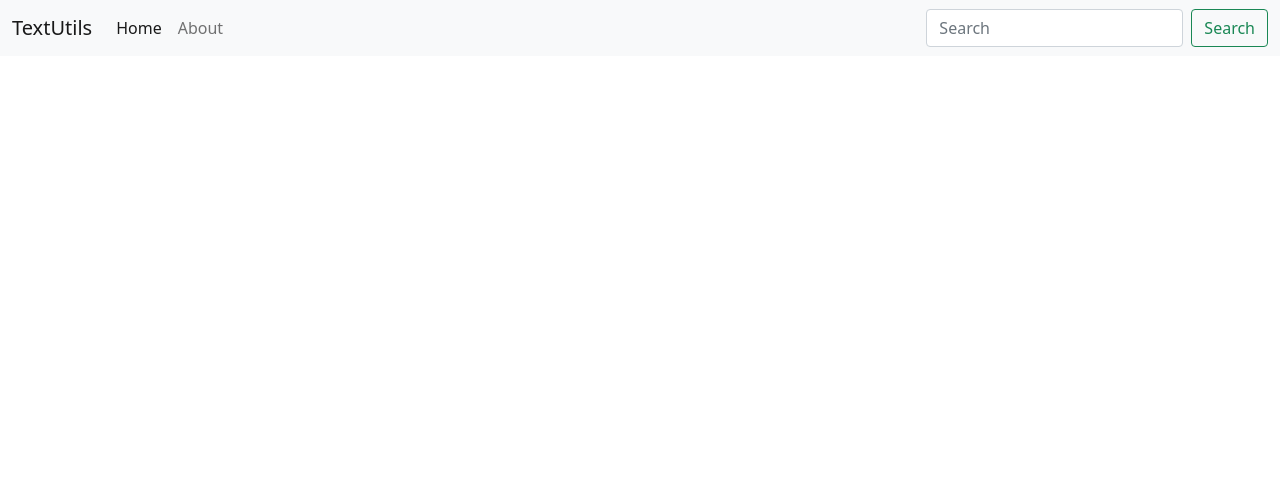
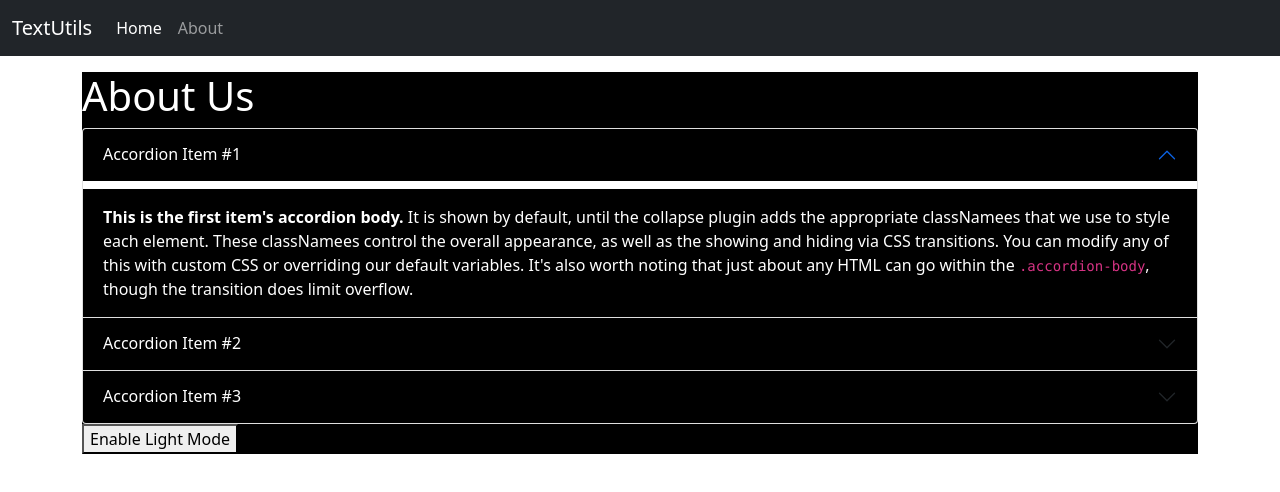
Before and after one commit to Samruddhi3915/TextUtils, a React (Create React App) app in the folder textutils/: page / in a window 1280 px wide. Shown: the top 492 px of the page. Built offline with nearby package versions, Linux system fonts and the light colour scheme.

Commit message:
Progress in textutils

```diff
--- a/textutils/src/App.js
+++ b/textutils/src/App.js
@@ -1,50 +1,16 @@
 import "./App.css";
+import Navbar from "./components/Navbar";
+import TextForm from "./components/TextForm";
+import About from "./components/About";
 function App() {
   return (
     <>
-      <nav className="navbar navbar-expand-lg navbar-light bg-light">
-        <div className="container-fluid">
-          <a className="navbar-brand" href="/#">
-            TextUtils
-          </a>
-          <button
-            className="navbar-toggler"
-            type="button"
-            data-bs-toggle="collapse"
-            data-bs-target="#navbarSupportedContent"
-            aria-controls="navbarSupportedContent"
-            aria-expanded="false"
-            aria-label="Toggle navigation"
-          >
-            <span className="navbar-toggler-icon"></span>
-          </button>
-          <div className="collapse navbar-collapse" id="navbarSupportedContent">
-            <ul className="navbar-nav me-auto mb-2 mb-lg-0">
-              <li className="nav-item">
-                <a className="nav-link active" aria-current="page" href="/#">
-                  Home
-                </a>
-              </li>
-              <li className="nav-item">
-                <a className="nav-link" href="/#">
-                  About
-                </a>
-              </li>
-            </ul>
-            <form className="d-flex">
-              <input
-                className="form-control me-2"
-                type="search"
-                placeholder="Search"
-                aria-label="Search"
-              />
-              <button className="btn btn-outline-success" type="submit">
-                Search
-              </button>
-            </form>
-          </div>
-        </div>
-      </nav>
+      <Navbar title="TextUtils" text="About"></Navbar>
+      <div className="container my-3">
+        {/* <TextForm heading="Enter the text to analyze below"></TextForm>
+         */}
+        <About></About>
+      </div>
     </>
   );
 }
--- /dev/null
+++ b/textutils/src/components/About.js
@@ -0,0 +1,144 @@
+import React, { useState } from "react";
+
+export default function About() {
+  const [myStyle, setMyStyle] = useState({
+    color: "white",
+    backgroundColor: "black",
+  });
+
+  const [btnTxt, setbtnTxt] = useState("Enable Light Mode");
+  const toggleStyle = () => {
+    if (myStyle.color === "white") {
+      setMyStyle({
+        color: "white",
+        backgroundColor: "black",
+        border: "1px solid black",
+      });
+      setbtnTxt("Enable Dark Mdde ");
+    } else {
+      setMyStyle({
+        color: "black",
+        backgroundColor: "white",
+        border: "3px solid white",
+      });
+      setbtnTxt("Enable Light Mode");
+    }
+  };
+  return (
+    <>
+      <div classNameName="container" style={myStyle}>
+        <h1 classNameName="my-3">About Us</h1>
+        <div className="accordion" id="accordionExample">
+          <div className="accordion-item">
+            <h2 classNameName="accordion-header" id="headingOne">
+              <button
+                className="accordion-button"
+                style={myStyle}
+                type="button"
+                data-bs-toggle="collapse"
+                data-bs-target="#collapseOne"
+                aria-expanded="true"
+                aria-controls="collapseOne"
+              >
+                Accordion Item #1
+              </button>
+            </h2>
+            <div
+              id="collapseOne"
+              className="accordion-collapse collapse show "
+              aria-labelledby="headingOne"
+              data-bs-parent="#accordionExample"
+            >
+              <div className="accordion-body " style={myStyle}>
+                <strong>This is the first item's accordion body.</strong> It is
+                shown by default, until the collapse plugin adds the appropriate
+                classNamees that we use to style each element. These classNamees
+                control the overall appearance, as well as the showing and
+                hiding via CSS transitions. You can modify any of this with
+                custom CSS or overriding our default variables. It's also worth
+                noting that just about any HTML can go within the{" "}
+                <code>.accordion-body</code>, though the transition does limit
+                overflow.
+              </div>
+            </div>
+          </div>
+          <div className="accordion-item">
+            <h2 className="accordion-header" id="headingTwo">
+              <button
+                className="accordion-button collapsed"
+                style={myStyle}
+                type="button"
+                data-bs-toggle="collapse"
+                data-bs-target="#collapseTwo"
+                aria-expanded="false"
+                aria-controls="collapseTwo"
+              >
+                Accordion Item #2
+              </button>
+            </h2>
+            <div
+              id="collapseTwo"
+              className="accordion-collapse collapse"
+              aria-labelledby="headingTwo"
+              data-bs-parent="#accordionExample"
+            >
+              <div className="accordion-body" style={myStyle}>
+                <strong>This is the second item's accordion body.</strong> It is
+                hidden by default, until the collapse plugin adds the
+                appropriate classNamees that we use to style each element. These
+                classNamees control the overall appearance, as well as the
+                showing and hiding via CSS transitions. You can modify any of
+                this with custom CSS or overriding our default variables. It's
+                also worth noting that just about any HTML can go within the{" "}
+                <code>.accordion-body</code>, though the transition does limit
+                overflow.
+              </div>
+            </div>
+          </div>
+          <div className="accordion-item">
+            <h2 className="accordion-header" id="headingThree">
+              <button
+                className="accordion-button collapsed"
+                type="button"
+                style={myStyle}
+                data-bs-toggle="collapse"
+                data-bs-target="#collapseThree"
+                aria-expanded="false"
+                aria-controls="collapseThree"
+              >
+                Accordion Item #3
+              </button>
+            </h2>
+            <div
+              id="collapseThree"
+              className="accordion-collapse collapse"
+              aria-labelledby="headingThree"
+              data-bs-parent="#accordionExample"
+            >
+              <div className="accordion-body" style={myStyle}>
+                <strong>This is the third item's accordion body.</strong> It is
+                hidden by default, until the collapse plugin adds the
+                appropriate classNamees that we use to style each element. These
+                classNamees control the overall appearance, as well as the
+                showing and hiding via CSS transitions. You can modify any of
+                this with custom CSS or overriding our default variables. It's
+                also worth noting that just about any HTML can go within the{" "}
+                <code>.accordion-body</code>, though the transition does limit
+                overflow.
+              </div>
+            </div>
+          </div>
+        </div>
+        <div classNameName="container my-3">
+          <button
+            type="button"
+            onClick={toggleStyle}
+            classNameName="btn btn-primary my-3"
+          >
+            {btnTxt}
+          </button>
+        </div>
+      </div>
+    </>
+  );
+}
--- /dev/null
+++ b/textutils/src/components/Navbar.js
@@ -0,0 +1,47 @@
+import React from "react";
+import PropTypes from "prop-types";
+export default function Navbar(props) {
+  return (
+    <>
+      <nav className="navbar navbar-expand-lg navbar-dark bg-dark">
+        <div className="container-fluid">
+          <a className="navbar-brand" href="/#">
+            {props.title}
+          </a>
+          <button
+            className="navbar-toggler"
+            type="button"
+            data-bs-toggle="collapse"
+            data-bs-target="#navbarSupportedContent"
+            aria-controls="navbarSupportedContent"
+            aria-expanded="false"
+            aria-label="Toggle navigation"
+          >
+            <span className="navbar-toggler-icon"></span>
+          </button>
+          <div className="collapse navbar-collapse" id="navbarSupportedContent">
+            <ul className="navbar-nav me-auto mb-2 mb-lg-0">
+              <li className="nav-item">
+                <a className="nav-link active" aria-current="page" href="/#">
+                  Home
+                </a>
+              </li>
+              <li className="nav-item">
+                <a className="nav-link" href="/#">
+                  {props.text}
+                </a>
+              </li>
+            </ul>
+          </div>
+        </div>
+      </nav>
+    </>
+  );
+}
+Navbar.propTypes = {
+  title: PropTypes.string.isRequired,
+  text: PropTypes.string,
+};
+Navbar.defaultProps = {
+  title: "Default Prop",
+};
--- /dev/null
+++ b/textutils/src/components/TextForm.js
@@ -0,0 +1,60 @@
+import React, { useState } from "react";
+
+export default function TextForm(props) {
+  const handleUpClick = () => {
+    console.log("Uppercase was clicked");
+    let upper = title.toUpperCase();
+    setTitle(upper);
+  };
+  const handleClearClick = () => {
+    let title = "";
+    setTitle(title);
+  };
+  const handleLowClick = () => {
+    let lower = title.toLowerCase();
+    setTitle(lower);
+  };
+  const handleOnChange = (event) => {
+    console.log("Onchange");
+    setTitle(event.target.value);
+  };
+
+  const [title, setTitle] = useState("");
+  return (
+    <>
+      <div className="container">
+        <h1>{props.heading}</h1>
+        <div className="mb-3">
+          <textarea
+            className="form-control"
+            value={title}
+            id="myBox"
+            onChange={handleOnChange}
+            rows="8"
+          ></textarea>
+        </div>
+        <button className="btn btn-primary my-4 mx-3" onClick={handleUpClick}>
+          Convert to upper case
+        </button>
+        <button className="btn btn-primary my-4" onClick={handleLowClick}>
+          Convert to Lower case
+        </button>
+        <button
+          className="btn btn-primary my-4 mx-3"
+          onClick={handleClearClick}
+        >
+          Clear Text
+        </button>
+      </div>
+      <div className="container">
+        <h1>Your Text Summary:</h1>
+        <p>
+          {title.split(" ").length} words and {title.length} characters
+        </p>
+        <p>{0.008 * title.split(" ").length} Minutes required to read</p>
+        <h2>Preview: </h2>
+        <p>{title}</p>
+      </div>
+    </>
+  );
+}
```
